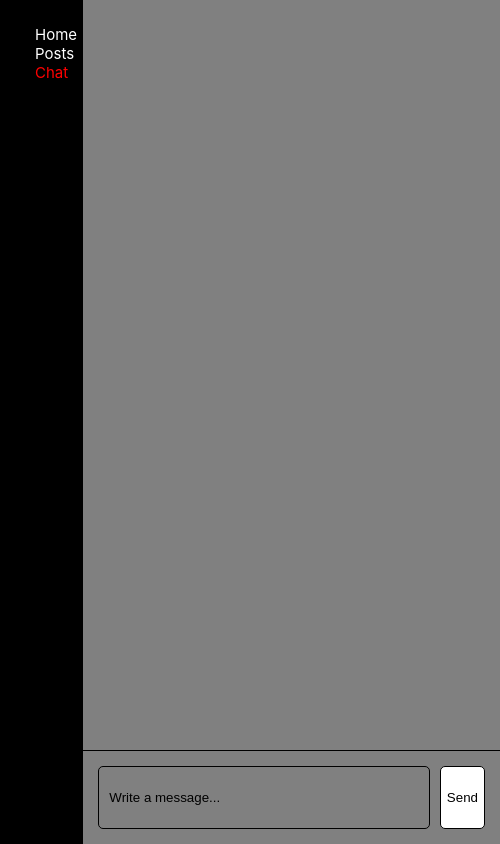
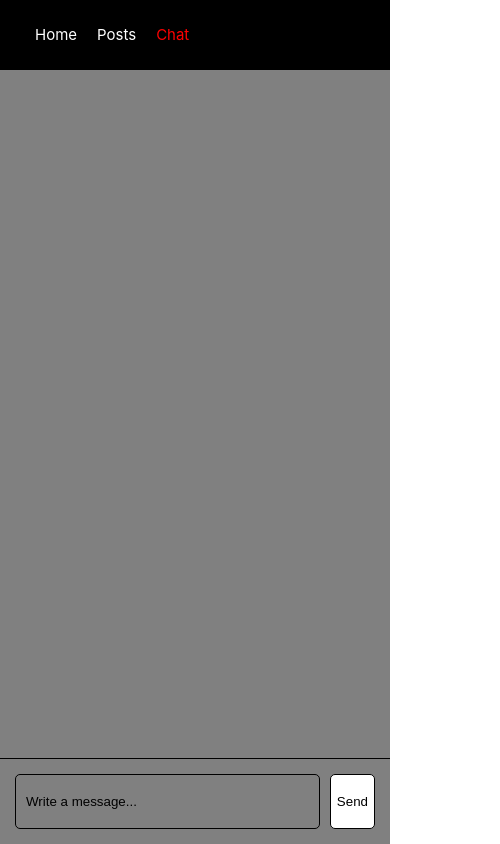
Before and after one commit to norafith/ai-platform, a Vue app: page /chat in a window 390 px wide. Shown: the whole page, 500 px wide, since content can reach past the window. Built offline with nearby package versions, Linux system fonts and the light colour scheme.

Commit message:
added store, basic media queries, improved chat responsiveness

```diff
--- a/src/App.vue
+++ b/src/App.vue
@@ -1,16 +1,23 @@
 <script>
 import AsideContent from './components/Aside/AsideContent.vue'
 import PulseLoader from 'vue-spinner/src/PulseLoader.vue'
+import store from './store/store'
+
 export default {
   components: {
     AsideContent,
     PulseLoader
+  },
+  data() {
+    return {
+      store
+    }
   }
 }
 </script>
 
 <template>
-  <div class="app-grid">
+  <div id="app-grid" :class="store.mobileView && 'mobile'">
     <aside class="aside-wrapper">
       <AsideContent />
     </aside>
@@ -33,6 +40,7 @@ export default {
 .content-wrapper {
   grid-column-start: 3;
   grid-column-end: -1;
+  overflow: auto;
 }
 
 .aside-wrapper {
@@ -42,10 +50,30 @@ export default {
   grid-column-end: span 2;
 }
 
-.app-grid {
+#app-grid {
   display: grid;
   grid-template-columns: repeat(12, 1fr);
   grid-template-rows: 1fr;
   height: 100%;
 }
+
+/*!TODO*/
+#app-grid.mobile {
+  grid-template-columns: 1fr;
+  grid-template-rows: repeat(12, 1fr);
+}
+
+#app-grid.mobile .aside-wrapper,
+#app-grid.mobile .content-wrapper {
+  grid-column-end: 1;
+  grid-column-start: 1;
+}
+#app-grid.mobile .aside-wrapper {
+  grid-row-start: 1;
+  grid-row-end: 2;
+}
+#app-grid.mobile .content-wrapper {
+  grid-row-start: 2;
+  grid-row-end: -1;
+}
 </style>
--- a/src/assets/main.css
+++ b/src/assets/main.css
@@ -2,9 +2,8 @@
 
 html,
 body {
-  height: 100%;
+  height: 100vh;
   margin: 0;
-  min-width: 500px;
 }
 
 #app {
--- a/src/components/Aside/Menu/MenuContainer.vue
+++ b/src/components/Aside/Menu/MenuContainer.vue
@@ -1,9 +1,11 @@
 <script>
 import { routes } from '../../../router'
+import store from '../../../store/store'
 
 export default {
   data() {
     return {
+      store,
       items: routes
     }
   }
@@ -12,7 +14,7 @@ export default {
 
 <template>
   <nav>
-    <ul>
+    <ul :class="`nav-ul ${store.mobileView && 'mobile'}`">
       <li v-for="item of items">
         <RouterLink :key="item.index" :name="item.name" :to="item.path">{{
           item.name[0].toUpperCase() + item.name.slice(1).toLowerCase()
@@ -23,15 +25,23 @@ export default {
 </template>
 
 <style scoped>
-ul {
+.nav-ul {
   list-style-type: none;
   margin: 0;
   padding: 0;
 }
 
-ul > li {
+.nav-ul > li {
+  margin: 10px 0;
+  color: white;
+}
+
+.nav-ul.mobile {
+  display: flex;
+}
+
+.nav-ul.mobile > li {
   margin: 0 10px;
-  color: white;
 }
 
 a:link,
--- a/src/components/Chat/MessagesList/SingleMessage.vue
+++ b/src/components/Chat/MessagesList/SingleMessage.vue
@@ -14,6 +14,7 @@ export default {
   padding: 10px;
   margin-bottom: 15px;
   max-width: 600px;
+  flex-shrink: 0;
 }
 
 .message.user {
--- a/src/main.js
+++ b/src/main.js
@@ -3,9 +3,17 @@ import './assets/main.css'
 import { createApp } from 'vue'
 import App from './App.vue'
 import router from './router'
+import store from './store/store'
 
 const app = createApp(App)
 
 app.use(router)
 
 app.mount('#app')
+
+const resizeHandler = () => {
+  store.mobileView = window.innerWidth <= store.maxMobileWidth
+}
+
+window.onresize = resizeHandler
+window.onload = resizeHandler
--- /dev/null
+++ b/src/store/store.js
@@ -0,0 +1,8 @@
+import { reactive } from 'vue'
+
+const store = reactive({
+  mobileView: false,
+  maxMobileWidth: 600
+})
+
+export default store
```
